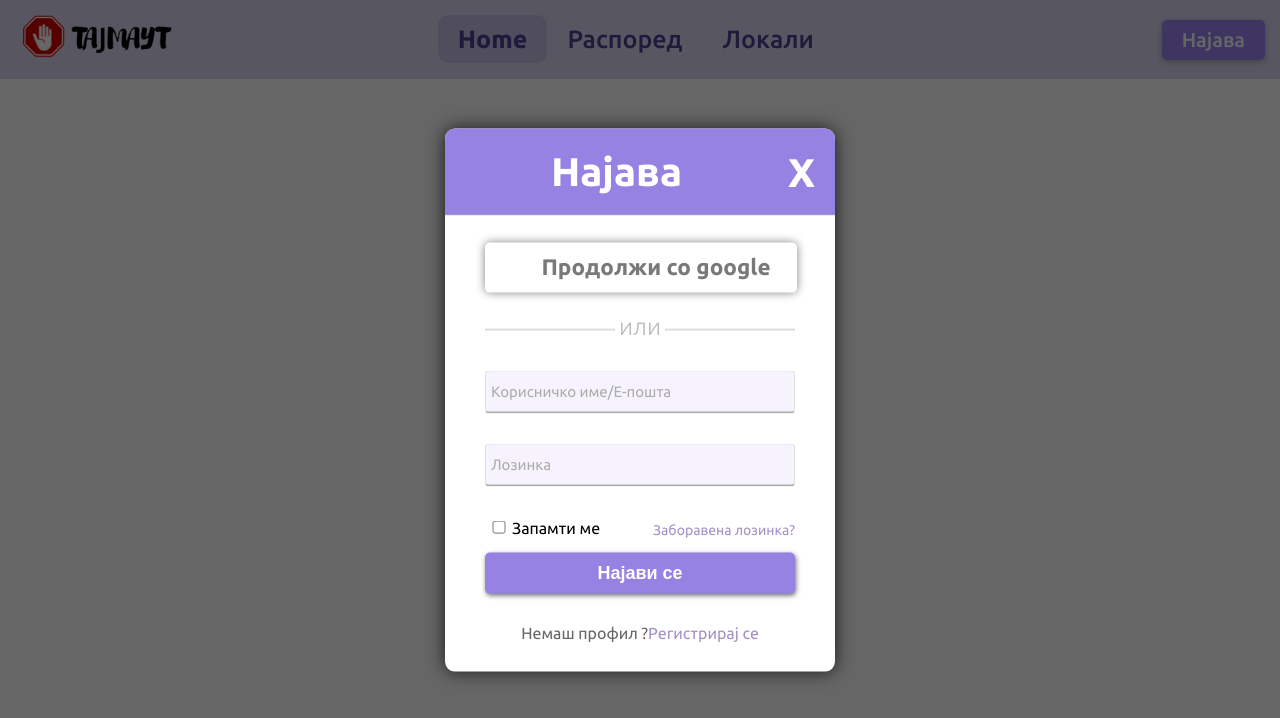
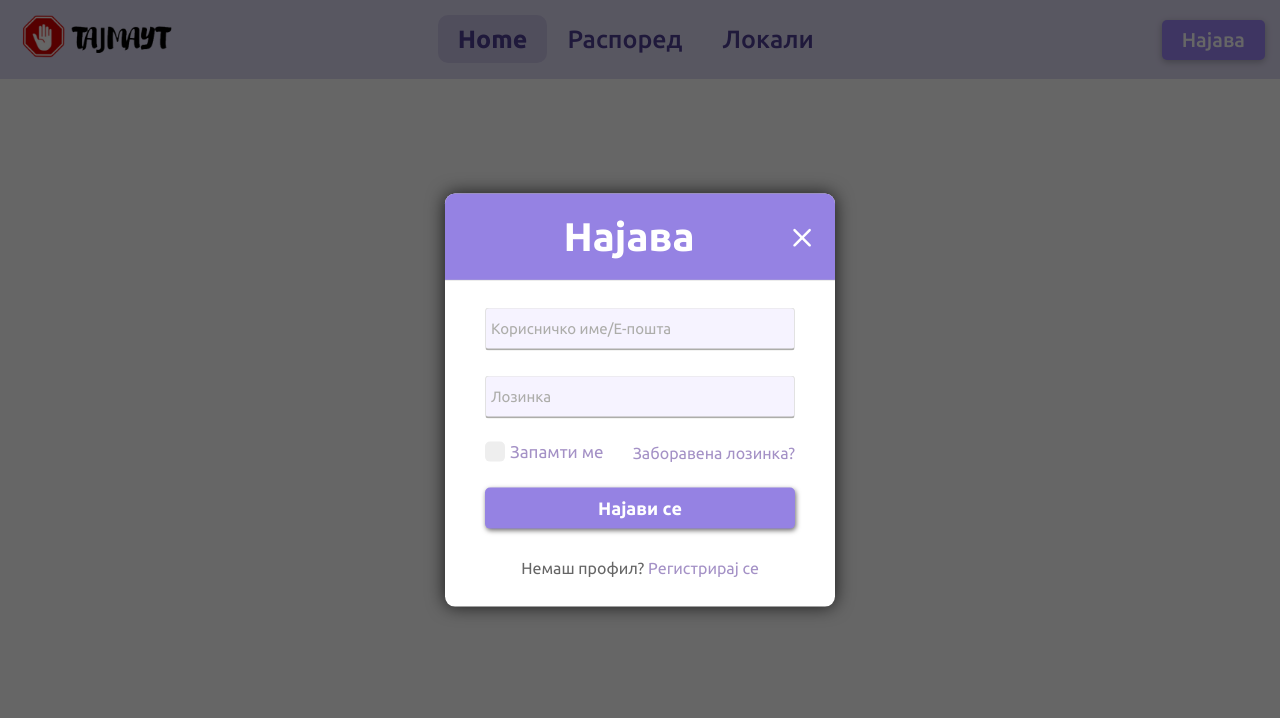
Before and after one commit to petark7/tajmaut, a React (Create React App) app: page / in a window 1280 px wide. Both pictures are taken after a click on the button "Најава". Shown: the top 718 px of the page. Built offline with nearby package versions, Linux system fonts and the light colour scheme; the HTML template or start-up script is replaced by a standard one.

Commit message:
Improve Login & Register UI

```diff
--- a/src/components/Login/Login.css
+++ b/src/components/Login/Login.css
@@ -20,7 +20,7 @@
 
 .log-in h1 {
   padding-left: 30px;
-  font-weight: 900;
+  font-weight: 600;
   font-size: 40px;
   margin-top: 0;
   text-align: center;
@@ -31,70 +31,13 @@
   color: white;
 }
 
-.log-in .X {
+.log-in .closeButton {
   cursor: pointer;
+  font-weight: 500;
   float: right;
   margin-right: 20px;
-  margin-top: 1px;
-}
-
-.alt-login div {
-  width: 80%;
-  height: 50px;
-  text-align: center;
-  margin: 5px 40px 5px 40px;
-  box-shadow: 0px 0 10px 0px grey;
-  border-radius: 5px;
-  background-position: left;
-  background-size: contain;
-  background-repeat: no-repeat;
-  cursor: pointer;
-  font-size: 15px;
-}
-
-/* .google{
-    background-image: url("./google.png");
-
-} */
-
-.google h2 {
-  padding: 11px 0 0 30px;
-  color: #797979;
-  font-weight: 600;
-}
-
-.or {
-  margin: auto;
-  text-align: center;
-  position: relative;
-  color: #bcbbbb;
-  font-weight: 100;
-  padding-top: 15px;
-}
-
-.or:before {
-  content: "";
-  display: block;
-  width: 130px;
-  height: 2px;
-  background: #dedddd;
-  position: absolute;
-  left: 0;
-  top: 50%;
-  margin-top: 10px;
-  margin-left: 40px;
-}
-.or:after {
-  content: "";
-  display: block;
-  width: 130px;
-  height: 2px;
-  background: #dedddd;
-  position: absolute;
-  right: 0;
-  top: 50%;
-  margin-top: 10px;
-  margin-right: 40px;
+  margin-top: 0px;
+  margin-left: -20px;
 }
 
 .log-in form {
@@ -105,7 +48,7 @@
 form .user {
   position: relative;
   border-bottom: 2px solid #adadaa;
-  margin: 30px 0;
+  margin: 25px 0;
 }
 
 .user input {
@@ -140,13 +83,11 @@ form .user {
   transition: 0.5s;
 }
 
-.pass {
-  font-size: 14px;
-  float: right;
-  color: rgb(164, 145, 198);
-  cursor: pointer;
-  margin-top: 5px;
-}
+.loginContainer {
+    display: flex;
+    flex-direction: row;
+    justify-content: space-between;
+ }
 
 .pass:hover {
   text-decoration: underline;
@@ -164,8 +105,6 @@ form .user {
 }
 
 input[type="submit"] {
-  width: 100%;
-  height: 50%;
   border: 1px solid;
   padding: 10px 0 10px 0;
   background: #9582e3;
@@ -173,11 +112,17 @@ input[type="submit"] {
   font-size: 18px;
   color: white;
   font-weight: 700;
-  cursor: pointer;
+  cursor:default;
   outline: none;
   margin-top: 15px;
   box-shadow: #6f6d6d 1px 2px 5px;
   border: none;
+}
+
+.forgotPassword {
+  font-size: 16px;
+  color: rgb(164, 145, 198);
+  cursor: pointer;
 }
 
 .signup {
@@ -206,3 +151,74 @@ input[type="submit"] {
 .user input:valid ~ span::before {
   width: 100%;
 }
+
+.rememberMe {
+
+  display: block;
+  position: relative;
+  padding-left: 25px;
+  margin-bottom: 12px;
+  margin-top: -2px;
+  color: rgb(164, 145, 198);
+  cursor: pointer;
+  font-size: 17px;
+  -webkit-user-select: none;
+  -moz-user-select: none;
+  -ms-user-select: none;
+  user-select: none;
+}
+
+/* Hide the browser's default checkbox */
+.rememberMe input {
+  position: absolute;
+  opacity: 0;
+  cursor: pointer;
+  height: 0;
+  width: 0;
+}
+
+/* Create a custom checkbox */
+.checkmark {
+  position: absolute;
+  border-radius: 5px;
+  top: px;
+  left: 0;
+  height: 20px;
+  width: 20px;
+  background-color: #eee;
+}
+
+/* On mouse-over, add a grey background color */
+.rememberMe:hover input ~ .checkmark {
+  background-color: #ccc;
+}
+
+/* When the checkbox is checked, add a blue background */
+.rememberMe input:checked ~ .checkmark {
+  background-color: #9582e3;
+}
+
+/* Create the checkmark/indicator (hidden when not checked) */
+.checkmark:after {
+  content: "";
+  position: absolute;
+  display: none;
+}
+
+/* Show the checkmark when checked */
+.rememberMe input:checked ~ .checkmark:after {
+  display: block;
+}
+
+/* Style the checkmark/indicator */
+.rememberMe .checkmark:after {
+  left: 7px;
+  top: 4px;
+  width: 3px;
+  height: 7px;
+  border: solid white;
+  border-width: 0 3px 3px 0;
+  -webkit-transform: rotate(45deg);
+  -ms-transform: rotate(45deg);
+  transform: rotate(45deg);
+}
--- a/src/components/Login/Login.jsx
+++ b/src/components/Login/Login.jsx
@@ -12,22 +12,13 @@ export default function LoginForm({
 
       <div className="log-in custom-modal">
         <h1>
-          Најава{" "}
-          <p className="X" onClick={onCloseClick}>
-            {" "}
-            X{" "}
+          Најава
+          <p className="closeButton" onClick={onCloseClick}>
+          <svg className="close" width="22" height="22" viewBox="0 0 29 29" xmlns="http://www.w3.org/2000/svg">
+              <path className="close" d="M0.82153 0.821407C1.4724 0.170533 2.52768 0.170533 3.17855 0.821407L12 9.6429L20.8215 0.821407C21.4724 0.170533 22.5277 0.170533 23.1786 0.821407C23.8294 1.47228 23.8294 2.52756 23.1786 3.17843L14.3571 11.9999L23.1786 20.8214C23.8294 21.4723 23.8294 22.5276 23.1786 23.1784C22.5277 23.8293 21.4724 23.8293 20.8215 23.1784L12 14.3569L3.17855 23.1784C2.52768 23.8293 1.4724 23.8293 0.82153 23.1784C0.170655 22.5276 0.170655 21.4723 0.82153 20.8214L9.64302 11.9999L0.82153 3.17843C0.170655 2.52756 0.170655 1.47228 0.82153 0.821407Z" fill="white" />
+            </svg>
           </p>
         </h1>
-
-        <div className="alt-login">
-          <div className="google">
-            <h2>Продолжи со google</h2>
-          </div>
-        </div>
-
-        <h2 className="or">
-          <span>или</span>
-        </h2>
 
         <form>
           <div className="user">
@@ -42,18 +33,23 @@ export default function LoginForm({
             <label>Лозинка</label>
           </div>
 
-          <input className="remember" type="checkbox" id="remember" />
+          <div className="loginContainer">
 
-          <label for="remember">Запамти ме</label>
+            <label className="rememberMe">Запамти ме
+              <input type="checkbox"/>
+                <span class="checkmark"></span>
+            </label>
 
-          <div className="pass" onClick={onPassClick}>
-            Заборавена лозинка?
+            <div className="forgotPassword" onClick={onPassClick}>
+              Заборавена лозинка?
+            </div>
+
           </div>
-          <input type="submit" value="Најави се" />
+          <input className = "button" type="submit" value="Најави се" />
           <div className="signup">
-            Немаш профил ?
+            Немаш профил?
             <a href="#" onClick={onSignUpClick}>
-              Регистрирај се
+            <span> </span>Регистрирај се
             </a>
           </div>
         </form>
--- a/src/components/Register/Register.css
+++ b/src/components/Register/Register.css
@@ -31,125 +31,82 @@
   padding: 0 40px;
   box-sizing: border-box;
 }
-section {
-  margin-bottom: -30px;
+
+.registerForm-passwords {
   display: flex;
-}
-.user {
-  background-color: #f6f3ff;
-  border: 1px solid #e2e2e2;
-  margin: 15px;
-  flex-grow: 4;
-  flex-shrink: 1;
-  justify-content: space-between;
-  margin-right: 10px;
-  border-radius: 4px;
-  padding-bottom: -10px;
+  gap: 10px;
 }
 
-.user:first-of-type {
-  flex-grow: 2;
-  flex-shrink: 4;
-}
-form {
-  position: relative;
+.registerForm--names  {
+  display: flex;
+  gap: 10px;
 }
 
-.flow input {
-  width: 100%;
-  padding: 0 5px;
-  height: 40px;
-  font-size: 16px;
-  border: none;
-  background: none;
-  outline: none;
+.showPassword {
+  display: block;
+  position: relative;
+  padding-left: 25px;
+  margin-top: 20px;
+  color: #797979;
+  cursor: pointer;
+  font-size: 17px;
+  -webkit-user-select: none;
+  -moz-user-select: none;
+  -ms-user-select: none;
+  user-select: none;
 }
 
-.flow label {
+/* Hide the browser's default checkbox */
+.showPassword input {
   position: absolute;
-  top: 50%;
-  left: 5px;
-  color: #adadaa;
-  transform: translateY(-50%);
-  font-size: 15px;
-  pointer-events: none;
-  transition: 0.5s;
+  opacity: 0;
+  cursor: pointer;
+  height: 0;
+  width: 0;
 }
 
-.flow span::before {
+/* Create a custom checkbox */
+.checkmark {
+  position: absolute;
+  border-radius: 5px;
+  top: px;
+  left: 0;
+  height: 20px;
+  width: 20px;
+  background-color: #eee;
+}
+
+/* On mouse-over, add a grey background color */
+.showPassword:hover input ~ .checkmark {
+  background-color: #ccc;
+}
+
+/* When the checkbox is checked, add a blue background */
+.showPassword input:checked ~ .checkmark {
+  background-color: #9582e3;
+}
+
+/* Create the checkmark/indicator (hidden when not checked) */
+.checkmark:after {
   content: "";
   position: absolute;
-  top: 40px;
-  left: 0;
-  width: 0%;
-  height: 2px;
-  background: rgb(133, 92, 206);
-  transition: 0.5s;
+  display: none;
 }
 
-.user span::before {
-  content: "";
-  position: absolute;
-  top: 40px;
-  left: 0;
-  width: 0%;
-  height: 2px;
-  background: rgb(133, 92, 206);
-  transition: 0.5s;
+/* Show the checkmark when checked */
+.showPassword input:checked ~ .checkmark:after {
+  display: block;
 }
 
-input[type="submit"]:hover {
-  border-color: rgb(133, 92, 206);
-  transition: 0.5s;
+/* Style the checkmark/indicator */
+.showPassword .checkmark:after {
+  left: 7px;
+  top: 4px;
+  width: 3px;
+  height: 7px;
+  border: solid white;
+  border-width: 0 3px 3px 0;
+  -webkit-transform: rotate(45deg);
+  -ms-transform: rotate(45deg);
+  transform: rotate(45deg);
 }
-
-input[type="submit"] {
-  width: 100%;
-  height: 50%;
-  border: 1px solid;
-  padding: 10px 0 10px 0;
-  background: #9582e3;
-  border-radius: 5px;
-  font-size: 18px;
-  color: white;
-  font-weight: 700;
-  cursor: pointer;
-  outline: none;
-  margin-top: 15px;
-  box-shadow: #6f6d6d 1px 2px 5px;
-  border: none;
-}
-
-#checkbox {
-  margin-top: 15px;
-  color: #797979;
-}
-.lozinka {
-  margin-bottom: 10px;
-  margin-top: 20px;
-}
-
-.lozinka label {
-  color: #6d6d6d;
-}
-.register {
-  margin: 20px 0;
-  text-align: center;
-  font-size: 16px;
-  color: #6d6d6d;
-}
-.register a {
-  text-decoration: none;
-  color: rgb(133, 92, 206);
-}
-
-.flow input:focus ~ label,
-.flow input:valid ~ label {
-  top: -5px;
-  color: rgb(133, 92, 206);
-}
-
-.flow input:focus ~ span::before,
-.flow input:valid ~ span::before {
-  width: 100%;
-}
--- a/src/components/Register/Register.jsx
+++ b/src/components/Register/Register.jsx
@@ -13,15 +13,17 @@ export default function RegisterForm({ onLoginClick, onCloseClick }) {
         <h1>
           Регистрација{" "}
           <p className="X" onClick={onCloseClick}>
-            X
+          <svg className="close" width="22" height="22" viewBox="0 0 29 29" xmlns="http://www.w3.org/2000/svg">
+              <path className="close" d="M0.82153 0.821407C1.4724 0.170533 2.52768 0.170533 3.17855 0.821407L12 9.6429L20.8215 0.821407C21.4724 0.170533 22.5277 0.170533 23.1786 0.821407C23.8294 1.47228 23.8294 2.52756 23.1786 3.17843L14.3571 11.9999L23.1786 20.8214C23.8294 21.4723 23.8294 22.5276 23.1786 23.1784C22.5277 23.8293 21.4724 23.8293 20.8215 23.1784L12 14.3569L3.17855 23.1784C2.52768 23.8293 1.4724 23.8293 0.82153 23.1784C0.170655 22.5276 0.170655 21.4723 0.82153 20.8214L9.64302 11.9999L0.82153 3.17843C0.170655 2.52756 0.170655 1.47228 0.82153 0.821407Z" fill="white" />
+            </svg>
           </p>
         </h1>
 
         <form>
-          <section>
+          <section className="registerForm--names">
             <div className="user">
               <input type="text" required />
-
+              <span></span>
               <label>Име</label>
             </div>
 
@@ -40,7 +42,7 @@ export default function RegisterForm({ onLoginClick, onCloseClick }) {
             </div>
           </section>
 
-          <section>
+          <section className="registerForm-passwords">
             <div className="user">
               <input type={isShown ? "text" : "password"} required />
               <span></span>
@@ -53,14 +55,17 @@ export default function RegisterForm({ onLoginClick, onCloseClick }) {
               <label>Потврди</label>
             </div>
           </section>
+
+
+          <label className="showPassword">Прикажи лозинка
           <input
             id="checkbox"
             type="checkbox"
             checked={isShown}
             onChange={togglePassword}
           />
-
-          <label for="checkbox">Прикажи лозинка</label>
+            <span class="checkmark"></span>
+          </label>
 
           <input type="submit" value="Регистрирај се" />
           <div className="register">
```
